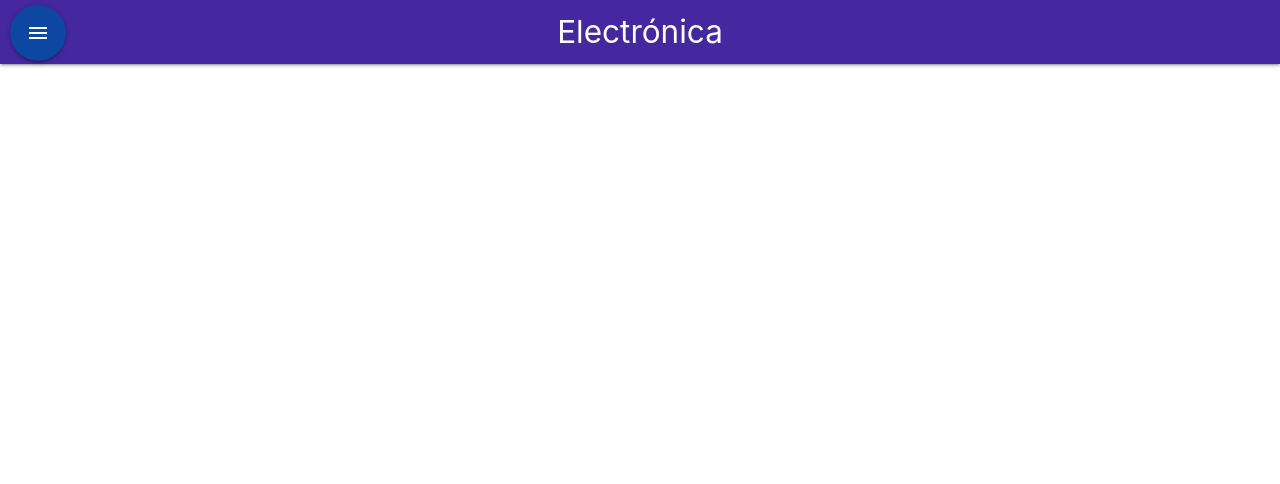
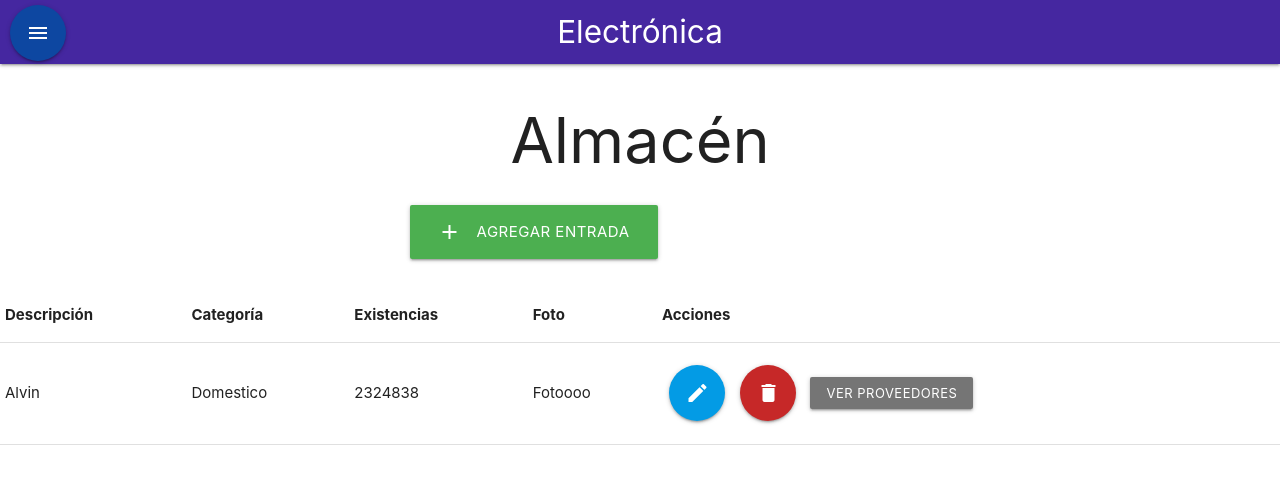
Before and after one commit to NamedRoger/electronica, a React (Create React App) app in the folder front/: page /almacen in a window 1280 px wide. Shown: the top 484 px of the page. Built offline with nearby package versions, Linux system fonts and the light colour scheme.

Commit message:
Cambios 2

```diff
--- a/front/package.json
+++ b/front/package.json
@@ -7,6 +7,7 @@
     "@testing-library/jest-dom": "^5.11.9",
     "@testing-library/react": "^11.2.5",
     "@testing-library/user-event": "^12.6.3",
+    "cross-env": "^7.0.3",
     "electron-is-dev": "^1.2.0",
     "materialize-css": "^1.0.0-rc.2",
     "react": "^17.0.1",
--- a/front/src/App.js
+++ b/front/src/App.js
@@ -5,7 +5,9 @@ import FormProveedor from './pages/proveedores/Form';
 import ListadoBancos from './pages/proveedores/ListadoBancos';
 import ListadoNotas from './pages/proveedores/ListadoNotas';
 import Proveedores from './pages/proveedores/Proveedores';
-import ListadoObservaciones from './pages/proveedores/listadoObservaciones'
+import ListadoObservaciones from './pages/proveedores/listadoObservaciones';
+import Almacen from './pages/almacen/Almacen';
+import FormAlmacen from './pages/almacen/Form';
 
 import Home from './pages/Home';
 import 'materialize-css/dist/css/materialize.min.css';
@@ -17,12 +19,17 @@ function App() {
         <Navigator />
         <main>
         <Switch>
+          {/*Home*/}
         <Route exact path="/" component={Home}/>
+        {/*Proveedores*/}
           <Route exact path="/addproveedor" component={FormProveedor}/>
           <Route exact path="/proveedores" component={Proveedores}/>
           <Route exact path="/listadobancos" component={ListadoBancos}/>
           <Route exact path="/listadonotas" component={ListadoNotas}/>
           <Route exact path="/obvservaciones" component={ListadoObservaciones}/>
+          {/*Almacen*/}
+          <Route exact path="/almacen" component={Almacen}/>
+          <Route exact path="/addalmacen" component={FormAlmacen}/>
         </Switch>
         </main>
       </Router>
--- /dev/null
+++ b/front/src/components/Menu.js
@@ -0,0 +1,19 @@
+import React from 'react';
+import { Link } from 'react-router-dom';
+
+export default function Menu({show, handleOpen}) {
+    if(!show){
+        return null;
+    }
+    return (
+        <>
+            <div className="brand-logo center"><Link to="/">Electrónica</Link></div>
+                <a onClick={handleOpen} data-target="menu"
+                 className="btn-floating btn-large waves-effect waves-light blue darken-4"
+                 style={{marginLeft: '10px'}}
+                 href="#/">
+                    <i className="material-icons">menu</i>
+                    </a>
+        </>
+    )
+}
--- a/front/src/helpers/pages.js
+++ b/front/src/helpers/pages.js
@@ -8,7 +8,7 @@ export const pages = [
     {
         name: 'Proveedores', link: "/proveedores", img: proveedores,
         dropdown: [{ name: 'Añadir Proveedor', link: "/addproveedor" },
-        { name: 'Listado de Proveedores', link: "/proveedores" },
+        { name: 'Listado de Proveedores', link: "/proveedoressss" },
         { name: 'Editar Proveedor', link: "/edit" },
         { name: 'Listado de Bancos', link: "/listadobancos" },
         { name: 'Listado de Notas', link: "/listadonotas" },
@@ -18,13 +18,13 @@ export const pages = [
         name: 'Clientes', link: "/clientes", img: clientes,
         dropdown: [{ name: 'Listado de Clientes', link: "/clientes" },
         { name: 'Listado de Bancos', link: "/listadobancos" },
-        { name: 'Listado de Notas', link: "/listadonotas" }]
+        { name: 'Ver Proveedores', link: "/proveedoresalmacen" }]
     },
     {
         name: 'Almacén', link: "/almacen", img: almacen,
-        dropdown: [{ name: 'Listado de Almacén', link: "/almacen" },
-        { name: 'Listado de Bancos', link: "/listadobancos" },
-        { name: 'Listado de Notas', link: "/listadonotas" }]
+        dropdown: [{ name: 'Añadir Almacen', link: "/addalmacen" },
+        { name: 'Editar Almacen', link: "/editalmacen" },
+        { name: 'Ver Proveedores', link: "/proveedoresalmacen" }]
     },
     {
         name: 'Insumos', link: "/insumos", img: insumos,
--- a/front/src/pages/almacen/Almacen.js
+++ b/front/src/pages/almacen/Almacen.js
@@ -1,9 +1,22 @@
-import React from 'react'
+import React, {useEffect} from 'react';
+import { pages } from '../../helpers/pages';
+import TablaAlmacen from './views/TablaAlmacen';
+import './index.css';
 
-export default function Almacen() {
+export default function Proveedores() {
+    useEffect(()=>{
+      document.title= 'Almacén';
+  }, []);
+  const handleOpen = ()=>{
+    window.open(pages[2].dropdown[0].link, null, "width=800,height=600,left=300");
+  }
     return (
-        <div>
-
+        <div className="">
+            <h1 className="center-align">Almacén</h1>
+            <button className="waves-effect waves-light green btn-large"
+            style={{display: 'block', margin: '2em 32vw'}} onClick={handleOpen}>
+              <i className="material-icons left">add</i>Agregar entrada</button>
+              <TablaAlmacen />
         </div>
     )
 }
--- /dev/null
+++ b/front/src/pages/almacen/Form.js
@@ -0,0 +1,101 @@
+import React, { useEffect } from "react";
+
+export default function Form() {
+    useEffect(() => {
+        document.title = 'Añadir Proveedores';
+    }, []);
+
+    const handleClose = () => {
+        window.close();
+    }
+    return (
+        <div>
+            <section className="container">
+                <form>
+                    <h2 className="center-align">Insertar Almacén</h2>
+                    <div className="row">
+                        <div className="input-field col s6">
+                            <input id="first_name" type="number" className="validate" name="clave" />
+                            <label htmlfor="first_name">Clave Alterna:</label>
+                        </div>
+                        <div className="col s6">
+                            <label>Categoria</label>
+                            <select class="browser-default">
+                                <option value="" disabled selected>Seleccionar...</option>
+                                <option value="1">Option 1</option>
+                                <option value="2">Option 2</option>
+                                <option value="3">Option 3</option>
+                            </select>
+                        </div>
+                        <div className="input-field col s12">
+                            <textarea id="textarea1" className="materialize-textarea" name="descripcion">
+
+                            </textarea>
+                            <label htmlfor="textarea1">Descripción:</label>
+                        </div>
+                        <div className="input-field col s12">
+                            <textarea id="textarea1" className="materialize-textarea" name="caracteristicas">
+                            </textarea>
+                            <label htmlfor="textarea1">Caracteristicas:</label>
+                        </div>
+                        <div className="input-field col s6">
+                            <input id="textarea1" type="number" className="materialize-textarea" name="existencias" />
+                            <label htmlfor="textarea1">Existencias por pieza:</label>
+                        </div>
+                        <div className="input-field col s6">
+                            <input id="textarea1" type="number" className="validate" name="vendidosS" />
+                            <label htmlfor="textarea1">Vendidos sin surtir</label>
+                        </div>
+                        <div className="input-field col s6">
+                            <input id="textarea1" type="number" className="materialize-textarea" name="faltante" />
+                            <label htmlfor="textarea1">Faltante por piezas:</label>
+                        </div>
+                        <div className="input-field col s6">
+                            <input id="textarea1" type="number" className="materialize-textarea" name="minimo" />
+                            <label htmlfor="textarea1">Mínimo en pedir:</label>
+                        </div>
+
+                        <div className="input-field col s6">
+                            <input id="textarea1" type="number" className="materialize-textarea" name="maximo" />
+                            <label htmlfor="textarea1">Máximo en pedir:</label>
+                        </div>
+
+                        <div className="input-field col s6">
+                            <input id="textarea1" type="number" className="materialize-textarea" name="unidadVenta" />
+                            <label htmlfor="textarea1">Unidad de venta:</label>
+                        </div>
+
+                        <div className="input-field col s12">
+                            <input id="textarea1" type="text" className="materialize-textarea" name="ubicacion" />
+                            <label htmlfor="textarea1">Ubicacion:</label>
+                        </div>
+
+                        <div className="file-field input-field col s12">
+                            <div class="btn">
+                                <span>Archivo</span>
+                                <input type="file" />
+                            </div>
+                            <div class="file-path-wrapper">
+                                <input class="file-path validate" id="textarea1" type="text" placeholder="Selecciona una foto" />
+                            </div>
+                        </div>
+                    </div>
+                    <div className="buttons row">
+                        <div className="col s6">
+                            <button type="submit" className="waves-effect waves-light btn-small" style={{ display: 'block', margin: '0 auto' }}>
+                                Guardar
+              </button>
+                        </div>
+                        <div className="col s6">
+                            <button className="waves-effect waves-light btn-small red"
+                                style={{ display: 'block', margin: '0 auto' }}
+                                onClick={handleClose}>
+                                Salir
+            </button>
+                        </div>
+                    </div>
+                </form>
+            </section>
+        </div>
+    );
+}
--- /dev/null
+++ b/front/src/pages/almacen/index.css
@@ -0,0 +1,7 @@
+.botones a {
+    margin: 0.5em;
+}
+
+.botones button {
+    margin: 0.5em;
+}
--- /dev/null
+++ b/front/src/pages/almacen/views/TablaAlmacen.js
@@ -0,0 +1,55 @@
+import React from 'react';
+import { pages } from '../../../helpers/pages';
+
+export default function TablaProveedores() {
+
+  const handleOpen = (e)=>{
+    console.log(e)
+    switch (e.target.id) {
+      case 'editar':
+        window.open(pages[2].dropdown[1].link, null, "width=800,height=600,left=300");
+        break;
+        case 'proveedor':
+          window.open(pages[2].dropdown[2].link, null, "width=800,height=600,left=300");
+        break;
+      default:
+        break;
+    }
+  }
+    return (
+        <table className="highlight">
+        <thead>
+          <tr>
+              <th>Descripción</th>
+              <th>Categoría</th>
+              <th>Existencias</th>
+              <th>Foto</th>
+              <th>Acciones</th>
+          </tr>
+        </thead>
+
+        <tbody>
+          <tr>
+            <td>Alvin</td>
+            <td>Domestico</td>
+            <td>2324838</td>
+            <td>Fotoooo
+            </td>
+            <td>
+                <div className="botones">
+            <button className="btn-floating btn-large waves-effect waves-light light-blue darken-1"
+             onClick={handleOpen}>
+                    <i className="material-icons" id="editar">edit</i>
+                    </button>
+            <button className="btn-floating btn-large waves-effect waves-light red darken-3">
+                    <i className="material-icons">delete</i>
+                    </button>
+            <button className="waves-effect waves-light grey darken-1 btn-small"
+              onClick={handleOpen} id="proveedor">Ver proveedores</button>
+            </div>
+            </td>
+          </tr>
+        </tbody>
+      </table>
+    )
+}
```
Also changed, not shown: front/src/components/Navigator.js (+18 -9 lines), 1 other file (tests, documents, lock files or other folders).
